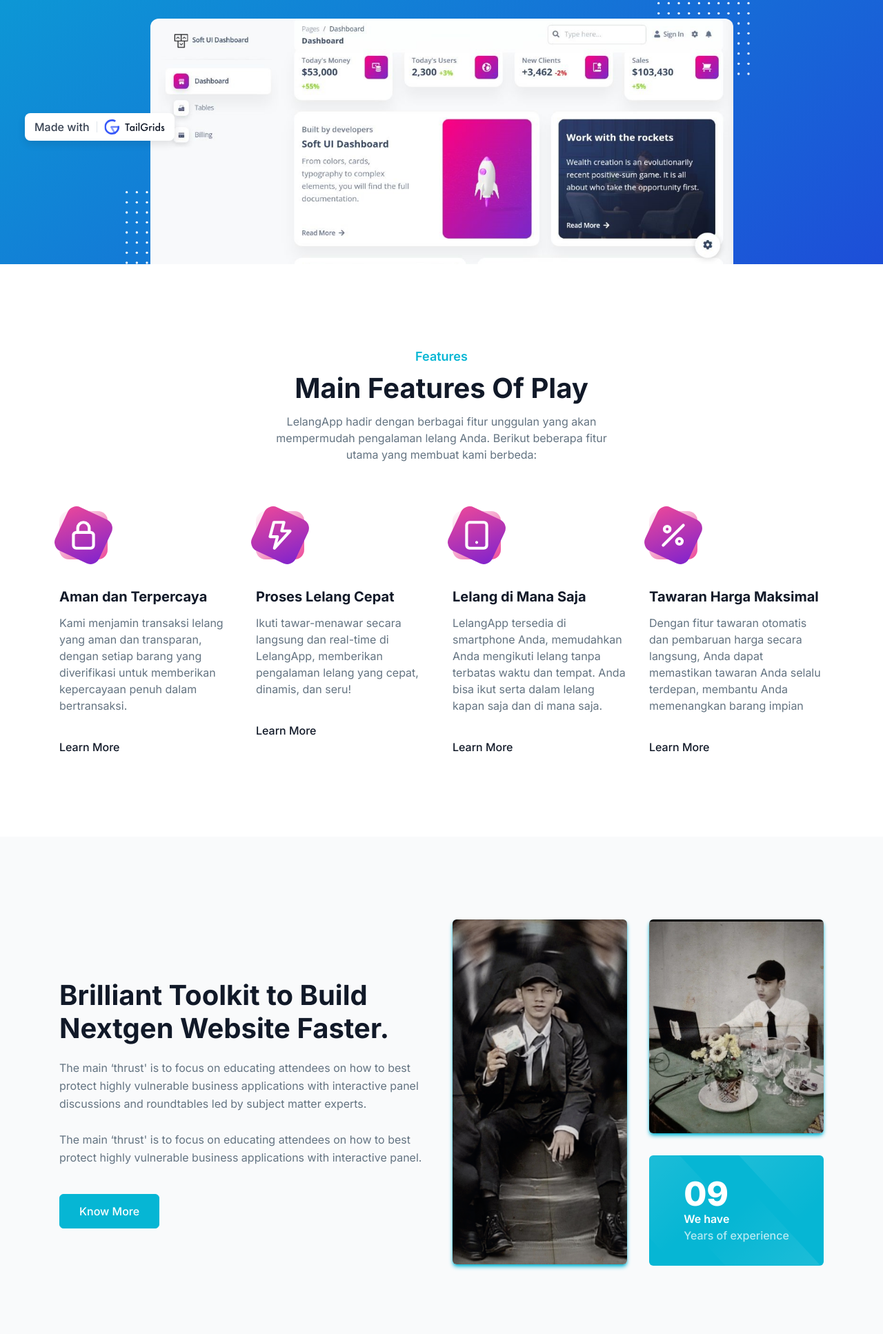
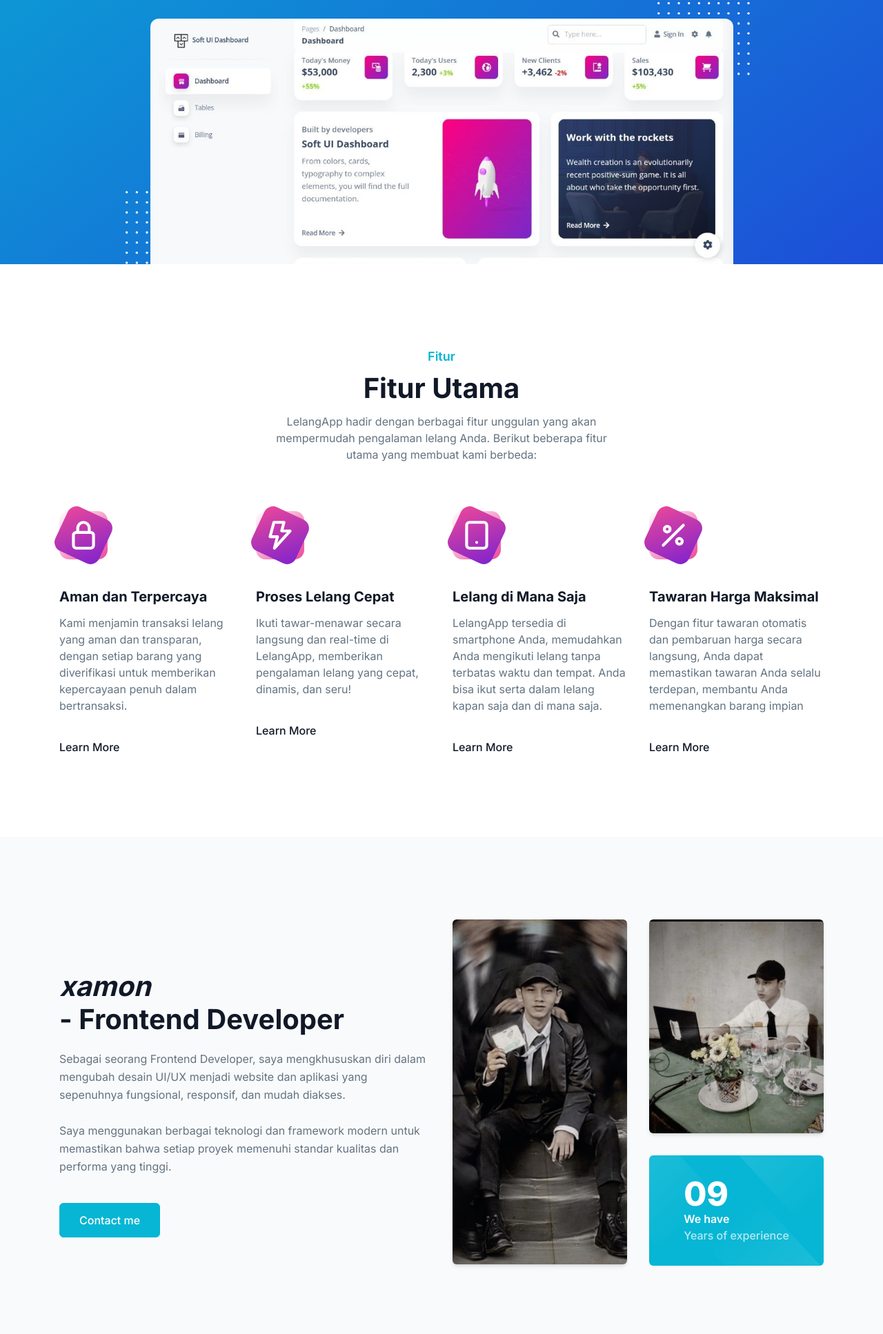
Before and after one commit to xamonxx/Projects_LandingPage, a website: page index.html in a window 1280 px wide. Shown: the part 564-2498 px from the top of the page at 69% size. Drawn offline with nearby package versions, Linux system fonts and the light colour scheme.

Commit message:
Upload v3

```diff
--- a/index.html
+++ b/index.html
@@ -29,8 +29,8 @@
     <div class="container">
       <div class="relative -mx-4 flex items-center justify-between">
         <div class="w-60 max-w-full px-4">
-          <a href="index.html" class="animate__animated animate__bounceIn
-            animate__delay-2s navbar-logo block w-full py-5">
+          <a href="index.html" class="animate__animated animate__rubberBand
+            animate__delay-3s navbar-logo block w-full py-5">
             <img src="assets/images/logo/logo-white.svg" alt="logo" class="header-logo w-full" />
           </a>
         </div>
@@ -205,13 +205,13 @@
             </p>
             <ul class="mb-10 flex flex-wrap items-center justify-center gap-5">
               <li>
-                <a href="https://links.tailgrids.com/play-download"
+                <a href="./signup.html"
                   class="inline-flex items-center justify-center rounded-md bg-white px-7 py-[14px] text-center text-base font-medium text-dark shadow-1 transition duration-300 ease-in-out hover:bg-gray-2 hover:text-body-color">
-                  Download Now
+                  Get Started
                 </a>
               </li>
               <li>
-                <a href="https://github.com/tailgrids/play-tailwind" target="_blank"
+                <a href="https://github.com/xamonxx/Projects_LandingPage_1" target="_blank"
                   class="flex items-center gap-4 rounded-md bg-white/[0.12] px-6 py-[14px] text-base font-medium text-white transition duration-300 ease-in-out hover:bg-white hover:text-dark">
                   <svg class="fill-current" width="24" height="24" viewBox="0 0 24 24" fill="none"
                     xmlns="http://www.w3.org/2000/svg">
@@ -494,10 +494,10 @@
         <div class="w-full px-4">
           <div class="mx-auto mb-12 max-w-[485px] text-center lg:mb-[70px]">
             <span class="mb-2 block text-lg font-semibold text-primary">
-              Features
+              Fitur
             </span>
             <h2 class="mb-3 text-3xl font-bold text-dark dark:text-white sm:text-4xl md:text-[40px] md:leading-[1.2]">
-              Main Features Of Play
+              Fitur Utama
             </h2>
             <p class="text-base text-body-color dark:text-dark-6">
               LelangApp hadir dengan berbagai fitur unggulan yang akan mempermudah pengalaman lelang Anda. Berikut
@@ -604,24 +604,21 @@
           <div class="w-full px-4 lg:w-1/2">
             <div class="mb-12 max-w-[540px] lg:mb-0">
               <h2
-                class="mb-5 text-3xl font-bold leading-tight text-dark dark:text-white sm:text-[40px] sm:leading-[1.2]">
-                Brilliant Toolkit to Build Nextgen Website Faster.
+                class=" text-3xl font-bold leading-tight text-dark dark:text-white sm:text-[40px] sm:leading-[1.2]">
+                <em>xamon</em>
               </h2>
-              <p class="mb-10 text-base leading-relaxed text-body-color dark:text-dark-6">
-                The main ‘thrust' is to focus on educating attendees on how to
-                best protect highly vulnerable business applications with
-                interactive panel discussions and roundtables led by subject
-                matter experts.
+              <h2
+                class="mb-5 text-3xl font-bold leading-tight text-dark dark:text-primary sm:text-[40px] sm:leading-[1.2]">
+               - Frontend Developer
+              </h2>
+              <p class="mb-10 text-base leading-relaxed text-body-color dark:text-dark-6">Sebagai seorang Frontend Developer, saya mengkhususkan diri dalam mengubah desain UI/UX menjadi website dan aplikasi yang sepenuhnya fungsional, responsif, dan mudah diakses.
                 <br />
-                <br />
-                The main ‘thrust' is to focus on educating attendees on how to
-                best protect highly vulnerable business applications with
-                interactive panel.
+                <br />Saya menggunakan berbagai teknologi dan framework modern untuk memastikan bahwa setiap proyek memenuhi standar kualitas dan performa yang tinggi.
               </p>
 
-              <a href="javascript:void(0)"
+              <a href="#team"
                 class="inline-flex items-center justify-center rounded-md border border-primary bg-primary px-7 py-3 text-center text-base font-medium text-white hover:border-blue-dark hover:bg-blue-dark">
-                Know More
+                Contact me
               </a>
             </div>
           </div>
@@ -631,14 +628,15 @@
               <div class="w-full px-2 sm:w-1/2 sm:px-4 lg:px-2 xl:px-4">
                 <div class="mb-4 sm:mb-8 sm:h-[400px] md:h-[540px] lg:h-[400px] xl:h-[500px]">
                   <img src="./assets/images/about/about-image-01.jpg" alt="about image"
-                    class="h-full w-full object-cover object-center rounded-md shadow-md shadow-cyan-500" />
+                    class="h-full w-full object-cover object-center rounded-md shadow-md animate__animated animate__zoomIn animate__delay-5s" />
                 </div>
               </div>
 
               <div class="w-full px-2 sm:w-1/2 sm:px-4 lg:px-2 xl:px-4">
                 <div class="mb-4 sm:mb-8 sm:h-[220px] md:h-[346px] lg:mb-4 lg:h-[225px] xl:mb-8 xl:h-[310px]">
                   <img src="./assets/images/about/about-image-02.jpg" alt="about image"
-                    class="h-full w-full object-cover object-center rounded-md shadow-md shadow-cyan-500" />
+                    class="h-full w-full object-cover object-center rounded-md shadow-md
+                     animate__animated animate__zoomIn animate__delay-4s" />
                 </div>
 
                 <div
@@ -756,7 +754,7 @@
 
   <!-- ====== Pricing Section Start -->
   <section id="pricing"
-    class="relative z-20 overflow-hidden bg-white pb-12 pt-20 dark:bg-dark lg:pb-[90px] lg:pt-[120px]">
+    class="relative z-20 overflow-hidden bg-white pb-12 pt-20 dark:bg-dark lg:pb-[90px] lg:pt-[120px] ">
     <div class="container mx-auto">
       <div class="-mx-4 flex flex-wrap">
         <div class="w-full px-4">
@@ -867,9 +865,9 @@
             </div>
           </div>
         </div>
-      </section>
+      </div>
     </div>
-  </section>
+  </div>
   <!-- ====== Pricing Section End -->
 
   <!-- ====== Testimonial Section Start -->
@@ -1349,7 +1347,7 @@
       </div>
       <div class="-mx-4 flex flex-wrap justify-center">
         <div class="w-full px-4 sm:w-1/2 lg:w-1/4 xl:w-1/4">
-          <div class="group mb-8 rounded-xl bg-white px-5 pb-10 pt-12 shadow-testimonial dark:bg-dark dark:shadow-none">
+          <div class="group mb-8 rounded-xl bg-white px-5 pb-10 pt-12 shadow-testimonial dark:bg-dark dark:shadow-none animate__animated animate__flipInY animate__delay-5s">
             <div class="relative z-10 mx-auto mb-5 h-[120px] w-[120px]">
               <img src="./assets/images/team/team-01.png" alt="team image" class="h-[120px] w-[120px] rounded-full" />
               <span
@@ -1466,10 +1464,10 @@
             </div>
             <div class="text-center">
               <h4 class="mb-1 text-lg font-semibold text-dark dark:text-white">
-                Melissa Tatcher
+                xamon
               </h4>
               <p class="mb-5 text-sm text-body-color dark:text-dark-6">
-                Marketing Expert
+                Frontend Developer
               </p>
               <div class="flex items-center justify-center gap-5">
                 <a href="javascript:void(0)" class="text-dark-6 hover:text-primary">
@@ -1488,7 +1486,7 @@
                       fill="" />
                   </svg>
                 </a>
-                <a href="javascript:void(0)" class="text-dark-6 hover:text-primary">
+                <a href="https://www.instagram.com/amonxyz___/profilecard/?igsh=MTg4YTA4cjgwbGtraw==" class="text-dark-6 hover:text-primary">
                   <svg width="18" height="18" viewBox="0 0 18 18" fill="none" xmlns="http://www.w3.org/2000/svg"
                     class="fill-current">
                     <path
@@ -1506,7 +1504,7 @@
             </div>
           </div>
         </div>
-        <div class="w-full px-4 sm:w-1/2 lg:w-1/4 xl:w-1/4">
+<!--         <div class="w-full px-4 sm:w-1/2 lg:w-1/4 xl:w-1/4">
           <div class="group mb-8 rounded-xl bg-white px-5 pb-10 pt-12 shadow-testimonial dark:bg-dark dark:shadow-none">
             <div class="relative z-10 mx-auto mb-5 h-[120px] w-[120px]">
               <img src="https://cdn.tailgrids.com/1.0/assets/images/team/image-07/image-02.png" alt="team image"
@@ -1820,7 +1818,7 @@
               </div>
             </div>
           </div>
-        </div>
+        </div> -->
       </div>
     </div>
   </section>
@@ -1960,7 +1958,7 @@
                     Our Location
                   </h5>
                   <p class="text-base text-body-color dark:text-dark-6">
-                    401 Broadway, 24th Floor, Orchard Cloud View, London
+SMK Taruna Harapan 1 Cipatat, Jl. Raya Cipatat No.28 B, Ciptaharja, Kec. Cipatat, Kabupaten Bandung Barat, Jawa Barat 40554
                   </p>
                 </div>
               </div>
@@ -2421,18 +2419,6 @@
   <!-- ====== Back To Top End -->
 
   <!-- ====== Made With Button Start -->
-  <a target="_blank" rel="nofollow noopener"
-    class="fixed bottom-8 left-4 z-[999] inline-flex items-center gap-[10px] rounded-lg bg-white px-[14px] py-2 shadow-2 dark:bg-dark-2 sm:left-9"
-    href="https://tailgrids.com/">
-    <span class="text-base font-medium text-dark-3 dark:text-dark-6">
-      Made with
-    </span>
-    <span class="block h-4 w-px bg-stroke dark:bg-dark-3"></span>
-    <span class="block w-full max-w-[88px]">
-      <img src="./assets/images/brands/tailgrids.svg" alt="tailgrids" class="dark:hidden" />
-      <img src="./assets/images/brands/tailgrids-white.svg" alt="tailgrids" class="hidden dark:block" />
-    </span>
-  </a>
   <!-- ====== Made With Button End -->
 
   <!-- ====== All Scripts -->
```
Also changed, not shown: assets/css/tailwind.css, assets/images/brands/tarpan.svg (added), assets/images/team/IMG_20240909_202300_040.jpg (added), 1 other file.
